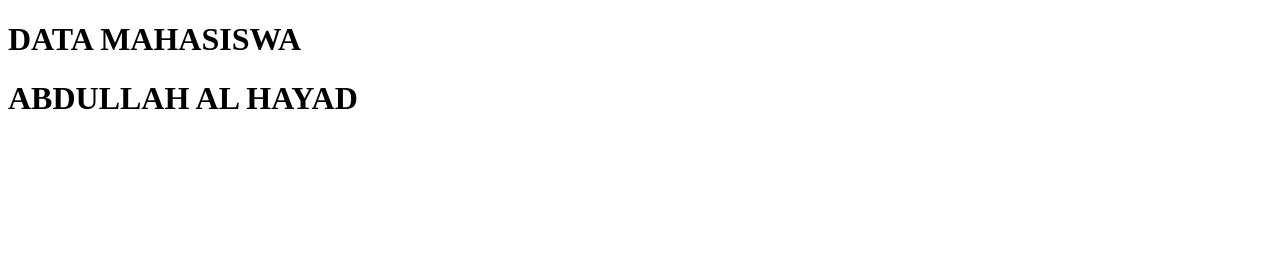
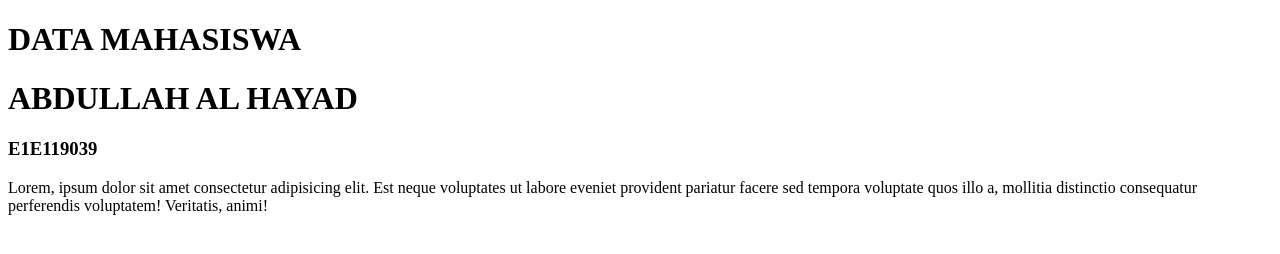
Before and after one commit to abdullah2810/coba-2, a plain HTML site: page mahasiswa.html in a window 1280 px wide. Drawn offline with Linux system fonts and the light colour scheme.

Commit message:
mengubah file mahahsiswa.html

```diff
--- a/mahasiswa.html
+++ b/mahasiswa.html
@@ -9,5 +9,10 @@
 <body>
       <h1>DATA MAHASISWA</h1>
       <h1>ABDULLAH AL HAYAD</h1>
+      <h3>E1E119039</h3>
+      Lorem, ipsum dolor sit amet consectetur adipisicing elit.
+       Est neque voluptates ut labore eveniet provident pariatur
+       facere sed tempora voluptate quos illo a, mollitia distinctio
+      consequatur perferendis voluptatem! Veritatis, animi!
 </body>
 </html>
```
